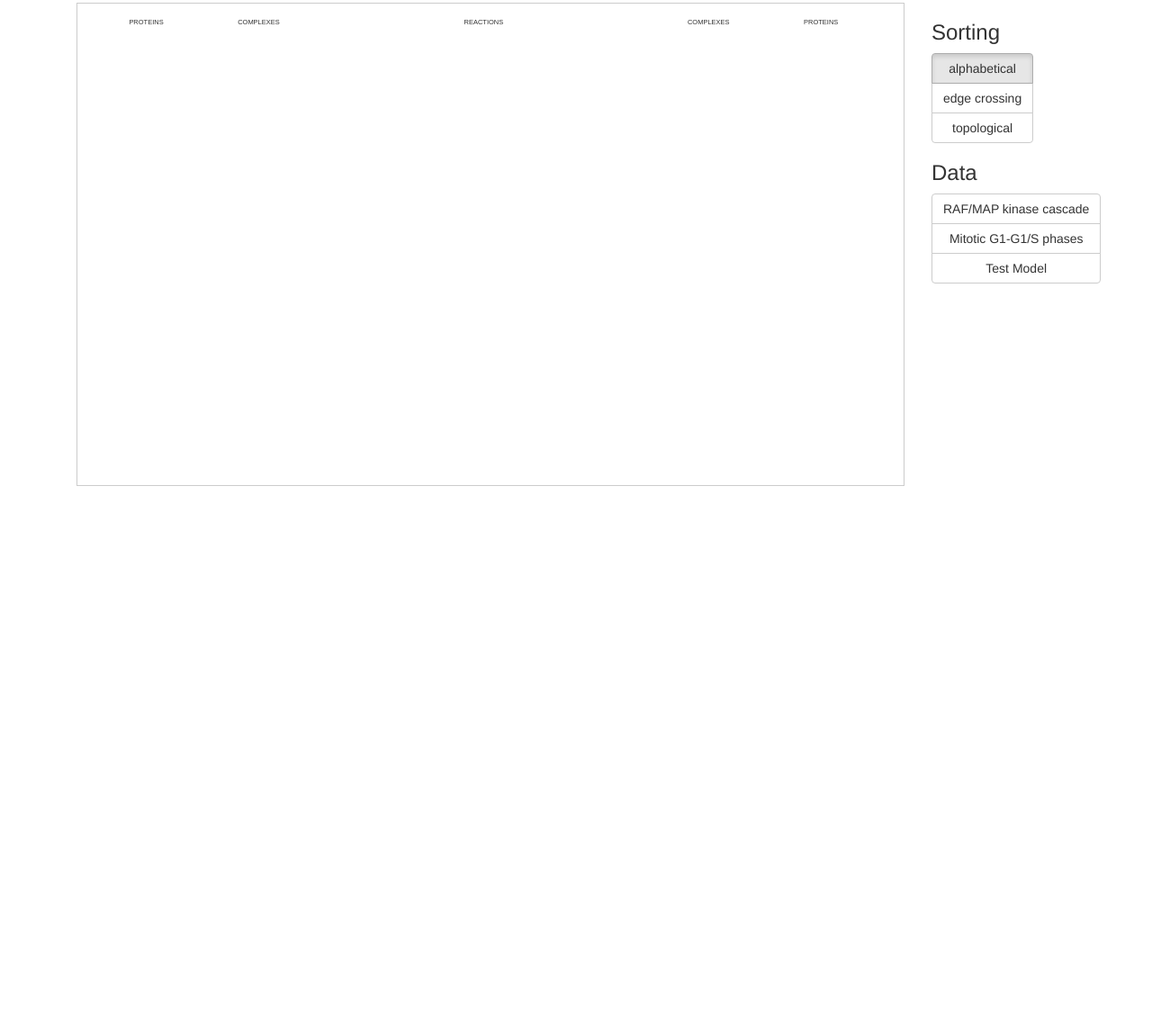
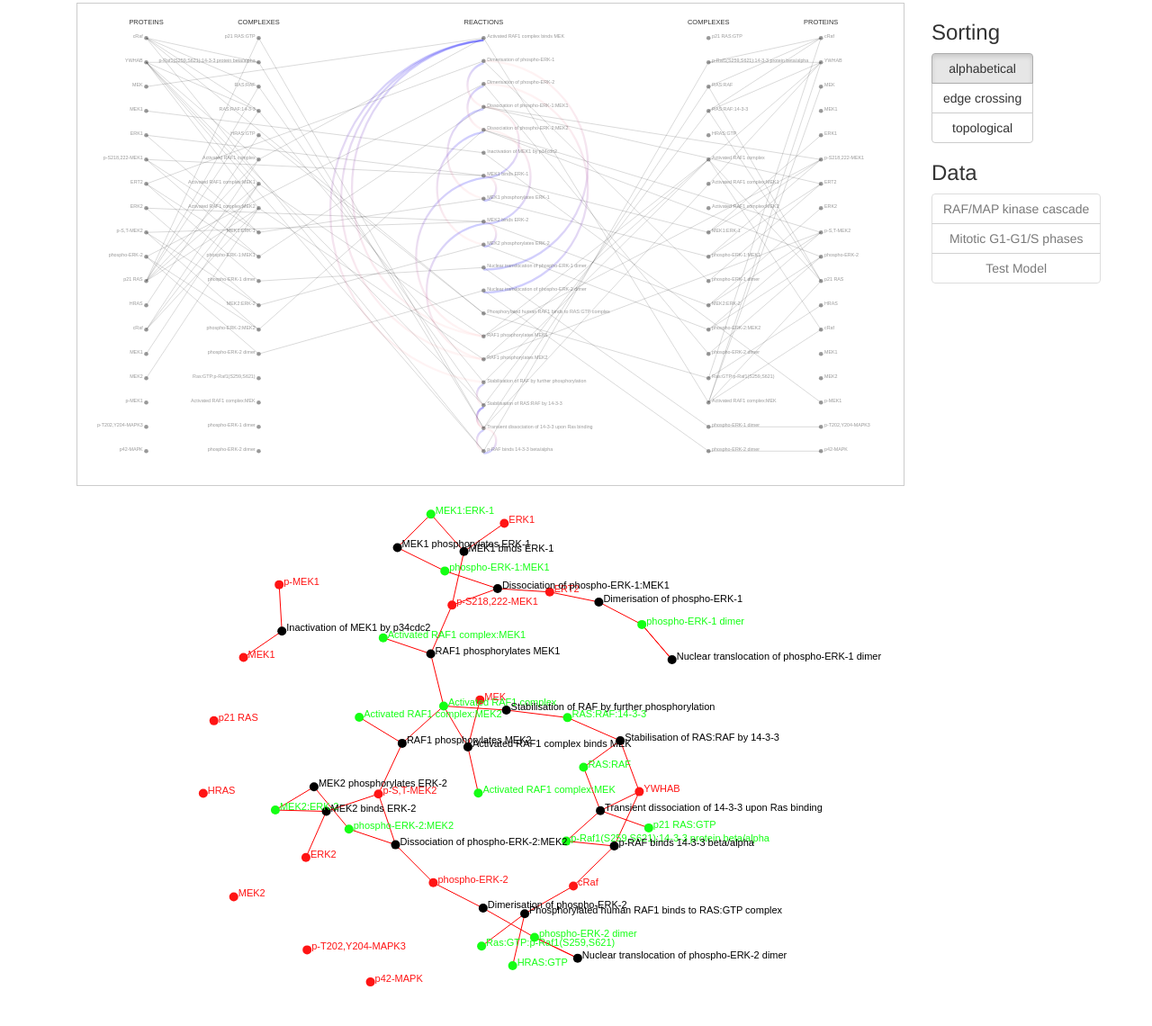
Before and after one commit to CreativeCodingLab/ReactionFlow, a plain HTML site: page d3-reactionflow/port-pathway-viewer/index.html in a window 1280 px wide. Shown: the part 67-1207 px from the top of the page at 90% size. Before the commit the page ends 800 px from the top, so only its background shows below. Drawn offline with nearby package versions, Linux system fonts and the light colour scheme.

Commit message:
Add a new force layout

```diff
--- a/d3-reactionflow/port-pathway-viewer/index.html
+++ b/d3-reactionflow/port-pathway-viewer/index.html
@@ -10,6 +10,7 @@
 <script src="//cdnjs.cloudflare.com/ajax/libs/bacon.js/0.7.41/Bacon.min.js"></script>
 <script src="//maxcdn.bootstrapcdn.com/bootstrap/3.3.1/js/bootstrap.min.js"></script>
 
+
 <script src="biopaxParser.js"></script>
 <script src="pathwayChart.js"></script>
 <script src="sortingUtilities.js"></script>
@@ -17,6 +18,7 @@
 <script src="ui.js"></script>
 
 <script src="script.js"></script>
+<script src="main.js"></script>
 
 <script src="addBootstrap.js"></script>
 
--- /dev/null
+++ b/d3-reactionflow/port-pathway-viewer/main.js
@@ -0,0 +1,135 @@
+
+//Append a SVG to the body of the html page. Assign this SVG as an object to svg
+var width = 1000;
+var height = 600;
+
+var svg = d3.select("body").append("svg")
+    .attr("width", width)
+    .attr("height", height);
+
+//Set up the force layout
+var force = d3.layout.force()
+    .charge(-100)
+   // .linkStrength(10)
+    .linkDistance(50)
+    .gravity(0.05)
+    //.friction(0.5)
+    .alpha(0.1)
+    .size([width, height]);
+var nodes, links;
+var link, node, nodeText;
+
+function vis() {
+    nodes = [];
+    ["complex", "protein"].forEach(function(type) {
+        ["left", "right"].forEach(function(side) {
+            chart.data().participants[side][type].forEach(function(d) {
+                if (isContainedChild(nodes, d)<0){
+                    d.type = type;
+                    d.name = d3.select(d.node).select("displayName").text();
+                    nodes.push(d);
+                }
+
+            });
+        });
+    });
+    chart.data().reactions.forEach(function(d) {
+        if (isContainedChild(nodes, d)<0){
+            d.type = d.type;
+            d.name = d3.select(d.node).select("displayName").text();
+            nodes.push(d);
+        }
+
+    });
+
+
+    links = [];
+    chart.data().links.participantReaction.forEach(function(l) {
+        var name1= d3.select(l.source.node).select("displayName");
+        var name2= d3.select(l.target.node).select("displayName");
+        //console.log("side="+side+" type="+type+" "+d.y+"    name="+name.text());
+        var node1 =  getNodeByName(nodes,name1);
+        var node2 =  getNodeByName(nodes,name2);
+        if (node1 && node2){
+            var newLink = {};
+            newLink.source = node1;
+            newLink.target = node2;
+            links.push(newLink);
+        }
+    });
+
+    force.nodes(nodes)
+        .links(links)
+        .start();
+    force.on("tick", update);
+
+    link = svg.selectAll(".link")
+      .data(links)
+    .enter().append("line")
+      .attr("class", "link")
+      .style("stroke", "#f00")
+      .style("stroke-width", function(d) { return Math.sqrt(d.value); });
+
+    node = svg.selectAll(".node")
+      .data(nodes)
+    .enter().append("circle")
+      .attr("class", "node")
+      .attr("r", 5)
+      .style("fill", function(d) { return getColor(d.type); })
+      .call(force.drag);
+
+    nodeText = svg.selectAll(".nodeText")
+      .data(nodes)
+    .enter().append("text")
+      .attr("class", "nodeText")
+      .attr("dx", "5px")
+      .style("fill", function(d) { return getColor(d.type); })
+      .attr("font-family", "sans-serif")
+        .attr("font-size", "11px")
+        .style("text-anchor", "left")
+       .text(function(d) { return d.name; });
+
+
+
+}
+
+
+function update(){
+    console.log("update "+link);
+    if (link && node){
+        link.attr("x1", function(d) { return d.source.x; })
+            .attr("y1", function(d) { return d.source.y; })
+            .attr("x2", function(d) { return d.target.x; })
+            .attr("y2", function(d) { return d.target.y; });
+
+        node.attr("cx", function(d) { return d.x; })
+            .attr("cy", function(d) { return d.y; });
+        nodeText.attr("x", function(d) { return d.x; })
+            .attr("y", function(d) { return d.y; });
+    }
+}
+
+// check if a node already exist.
+function isContainedChild(a, element) {
+    if (a){
+        for (var i=0; i<a.length;i++){
+            var name1 = d3.select(a[i].node).select("displayName");
+            var name2 = d3.select(element.node).select("displayName");
+            if (name1.text()==name2.text())
+                return i;
+        }
+    }
+    return -1;
+}
+
+// check if a node already exist.
+function getNodeByName(a, name2) {
+    if (a){
+        for (var i=0; i<a.length;i++){
+            var name1 = d3.select(a[i].node).select("displayName");
+            if (name1.text()==name2.text())
+                return a[i];
+        }
+    }
+    return undefined;
+}
--- a/d3-reactionflow/port-pathway-viewer/pathwayChart.js
+++ b/d3-reactionflow/port-pathway-viewer/pathwayChart.js
@@ -1,3 +1,5 @@
+var mainG;
+
 function pathwayChart() {
     function chart() {}
 
@@ -629,15 +631,17 @@ function pathwayChart() {
     chart.draw = function() {
         setAllPositions();
         moveAllGroupsAndLinks();
+
     };
 
-    var mainG;
+
     chart.initialize = function(selection) {
-        var svg = selection.selectAll("svg").data([1]);
+        var svg = selection.selectAll(".svg2").data([1]);
         var vbWidth = width() + margin().left + margin().right,
             vbHeight = height() + margin().top + margin().bottom;
 
         svg.enter().append("svg")
+            .attr("class", "svg2");
 
         svg.append("defs")
             .call(function(d) {
@@ -652,10 +656,11 @@ function pathwayChart() {
                 .call(setGradientStops);
             })
 
+
         function setGradientStops(l) {
             l.append("stop").attr({
                 offset: "0%",
-                "stop-color": "red",
+                "stop-color": "#00f",
                 "stop-opacity": 1
             });
             l.append("stop").attr({
--- a/d3-reactionflow/port-pathway-viewer/script.js
+++ b/d3-reactionflow/port-pathway-viewer/script.js
@@ -74,8 +74,18 @@ var dispatch = d3.dispatch(
         chart.data(data).draw();
 
         controlsUi.triggerDefault();
+    });
 
-    });
+      var d = {label: "RAF/MAP kinase cascade", type: "xml", query: "../1_RAF-Cascade.xml", usesRdfAbout: false};
+        parser.usesRdfAbout(d.usesRdfAbout);
+        d3.selectAll(".controls .data button").attr("disabled", true);
+        if (d.type == "xml") {
+            var callback = function(d) {
+                dispatch.foundBioPax(d3.select(d));
+                vis();
+                };
+            d3.xml(d.query, "application/xml", callback);
+        }
 
     controlsUi.on("chooseSorting", function(d) {
         var data = chart.data(),
@@ -104,6 +114,7 @@ var dispatch = d3.dispatch(
             var callback = function(d) { dispatch.foundBioPax(d3.select(d)); };
             d3.xml(d.query, "application/xml", callback);
         }
+        //debugger;
         // if (d.type == "json") d3.json
         // var request = d3[d.type](d.query)
     });
--- a/d3-reactionflow/port-pathway-viewer/ui.js
+++ b/d3-reactionflow/port-pathway-viewer/ui.js
@@ -1,3 +1,5 @@
+
+
 function ui() {
     function my(selection) {}
 
--- a/d3-reactionflow/port-pathway-viewer/utility.js
+++ b/d3-reactionflow/port-pathway-viewer/utility.js
@@ -1,5 +1,18 @@
+
+
 ////////////////////////////////////////////////
 // Helper Functions
+
+function getColor(type, count) {
+  var sat = 20;
+  //console.log(category+" "+count+" termMaxMax3="+termMaxMax3+" sat="+sat);
+  if (type=="complex")
+    return "rgb("+sat+", "+255+", "+sat+")" ; // leaf node
+  else if (type=="protein")
+    return "rgb("+255+", "+sat+", "+sat+")" ; // leaf node
+  else
+    return "#000000";
+}
 
 function selectionToArray(selection) {
     var array = [];
```
